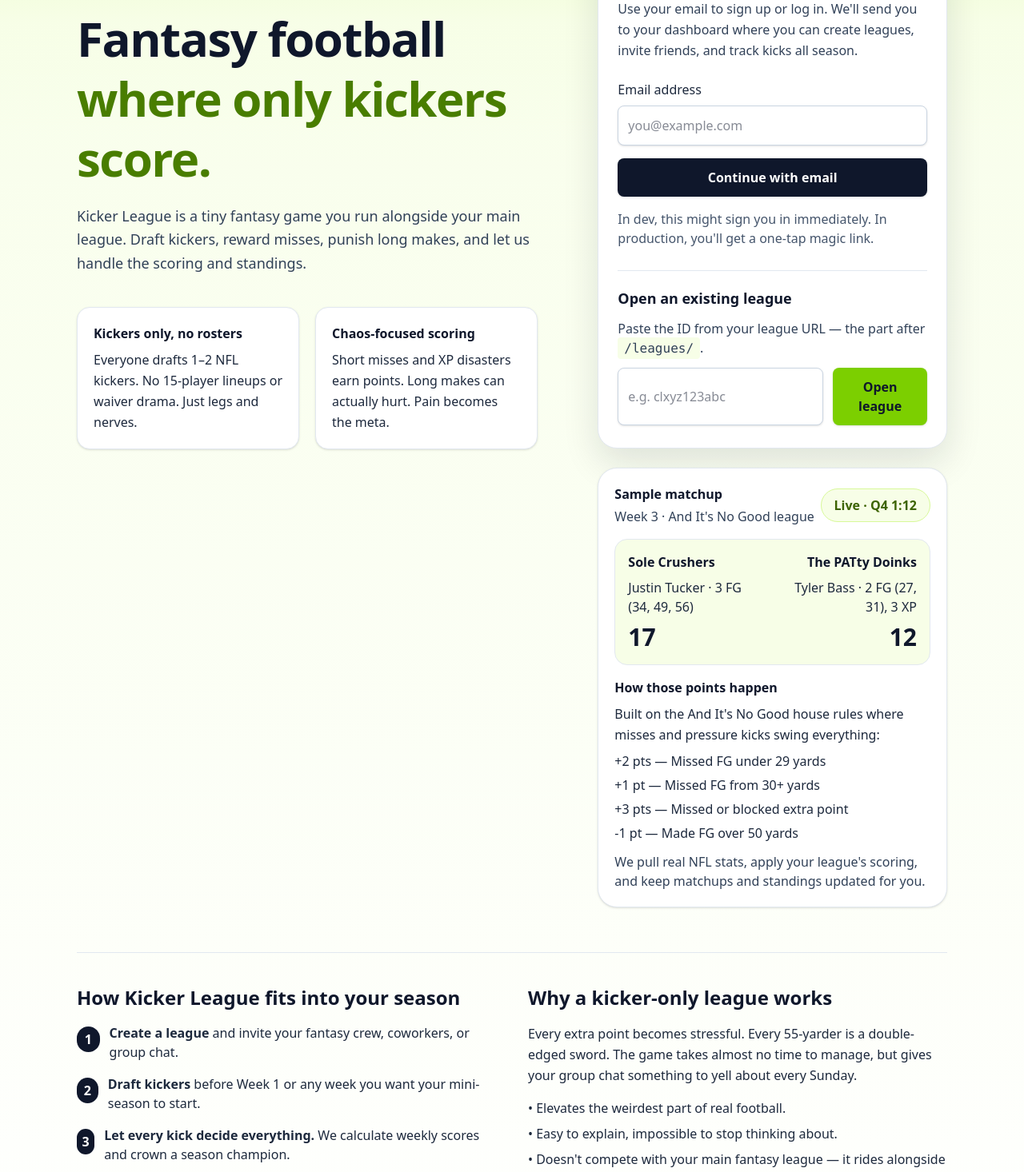
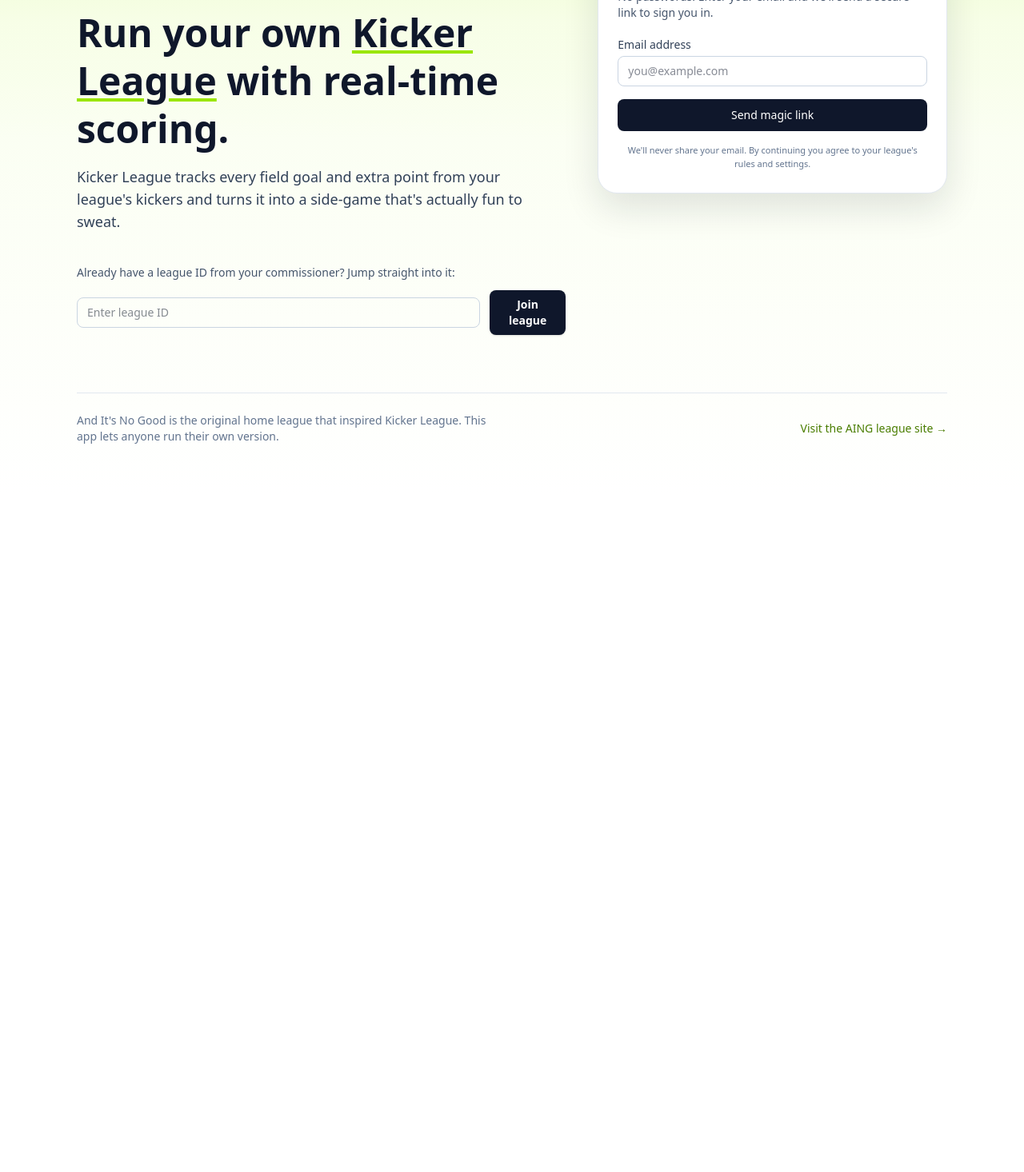
Before and after one commit to graphiclux/kicker-league, a Next.js app: page / in a window 1280 px wide. Shown: the part 260-1726 px from the top of the page at 80% size. After the commit the page ends 880 px from the top, so only its background shows below. Built offline with nearby package versions, Linux system fonts and the light colour scheme.

Commit message:
Polish landing auth flow and integrate safe callback + check-email redirect

```diff
--- a/src/app/page.tsx
+++ b/src/app/page.tsx
@@ -1,19 +1,53 @@
 "use client";
 
-import { FormEvent, useState } from "react";
+import { FormEvent, useState, useEffect } from "react";
 import Link from "next/link";
 import Image from "next/image";
+import { useRouter, useSearchParams } from "next/navigation";
 import { signIn } from "next-auth/react";
+import { getSafeCallbackUrl } from "@/lib/redirect";
 
-type AuthStatus = "idle" | "sending" | "error";
+type AuthStatus = "idle" | "sending" | "error" | "success";
+
+const ERROR_MESSAGES: Record<string, string> = {
+  Configuration:
+    "There is an issue with the sign-in configuration. Please try again later.",
+  Verification:
+    "This sign-in link is no longer valid. Please request a new magic link.",
+  AccessDenied:
+    "Access was denied. If you believe this is a mistake, please contact support.",
+  Default:
+    "We couldn’t start your sign-in. Please try again in a moment.",
+};
+
+function getErrorMessage(code?: string | null) {
+  if (!code) return null;
+  return ERROR_MESSAGES[code] || ERROR_MESSAGES.Default;
+}
 
 export default function Home() {
+  const router = useRouter();
+  const searchParams = useSearchParams();
+
   const [email, setEmail] = useState("");
   const [authStatus, setAuthStatus] = useState<AuthStatus>("idle");
   const [authError, setAuthError] = useState<string | null>(null);
 
   const [leagueIdInput, setLeagueIdInput] = useState("");
   const [msg, setMsg] = useState<string | null>(null);
+
+  const callbackUrlParam = searchParams.get("callbackUrl");
+  const callbackUrl = getSafeCallbackUrl(callbackUrlParam, "/dashboard");
+
+  const errorParam = searchParams.get("error");
+  const initialError = getErrorMessage(errorParam);
+
+  useEffect(() => {
+    if (initialError) {
+      setAuthError(initialError);
+      setAuthStatus("error");
+    }
+  }, [initialError]);
 
   async function handleAuth(e: FormEvent) {
     e.preventDefault();
@@ -24,15 +58,39 @@
     setMsg(null);
 
     try {
-      await signIn("email", {
-        email: email.trim(),
-        callbackUrl: "/dashboard",
-        redirect: true,
+      const trimmed = email.trim();
+
+      const res = await signIn("email", {
+        email: trimmed,
+        callbackUrl,
+        redirect: false,
       });
+
+      console.log("[Landing] signIn(email) result:", res);
+
+      if (!res) {
+        setAuthStatus("error");
+        setAuthError(ERROR_MESSAGES.Default);
+        return;
+      }
+
+      if (res.error) {
+        setAuthStatus("error");
+        setAuthError(getErrorMessage(res.error));
+        return;
+      }
+
+      // Success: show brief message then send to custom check-email page
+      setAuthStatus("success");
+      router.push(
+        `/auth/check-email?email=${encodeURIComponent(
+          trimmed
+        )}&callbackUrl=${encodeURIComponent(callbackUrl)}`
+      );
     } catch (err) {
       console.error("[Landing] signIn error", err);
       setAuthStatus("error");
-      setAuthError("We couldn’t start your sign-in. Please try again.");
+      setAuthError(ERROR_MESSAGES.Default);
     }
   }
 
@@ -70,7 +128,7 @@
               href="/login"
               className="hidden sm:inline-flex items-center rounded-full border border-slate-200 bg-white px-6 py-2 text-base font-semibold text-slate-800 shadow-sm hover:border-lime-400 hover:text-lime-700 transition-colors"
             >
-            Sign in
+              Dev sign in
             </Link>
           </div>
         </header>
@@ -85,279 +143,128 @@
             <section className="grid gap-10 lg:grid-cols-[minmax(0,1.4fr)_minmax(0,1fr)] items-start">
               {/* Left: big copy */}
               <div className="space-y-10">
-              <div className="inline-flex items-center gap-3 rounded-full bg-white/90 px-4 py-2 text-base font-semibold tracking-[0.18em] uppercase text-lime-800 border border-lime-300 shadow-sm">
+                <div className="inline-flex items-center gap-3 rounded-full bg-lime-100/70 px-4 py-2 text-[11px] tracking-[0.18em] uppercase text-lime-800 border border-lime-300 shadow-sm">
                   <span className="text-xl">🥾</span>
                   <span>Because kickers deserve their own league</span>
                 </div>
 
-              <div className="space-y-5">
-                <h1 className="text-4xl sm:text-5xl lg:text-6xl font-bold tracking-tight text-slate-900 leading-tight">
-                  Fantasy football
-                  <span className="block text-lime-700">
-                    where only kickers score.
-                  </span>
+                <div className="space-y-4">
+                  <h1 className="text-3xl sm:text-4xl md:text-5xl font-semibold leading-tight text-slate-900">
+                    Run your own{" "}
+                    <span className="underline decoration-lime-400 decoration-4 underline-offset-4">
+                      Kicker League
+                    </span>{" "}
+                    with real-time scoring.
                   </h1>
-                <p className="text-lg text-slate-700 max-w-xl leading-relaxed">
-                  Kicker League is a tiny fantasy game you run alongside your
-                  main league. Draft kickers, reward misses, punish long makes,
-                  and let us handle the scoring and standings.
+                  <p className="text-base sm:text-lg text-slate-700 max-w-xl">
+                    Kicker League tracks every field goal and extra point from
+                    your league&apos;s kickers and turns it into a side-game
+                    that&apos;s actually fun to sweat.
                   </p>
                 </div>
 
-              <div className="grid gap-5 text-base text-slate-800 sm:grid-cols-2 max-w-xl">
-                <div className="rounded-2xl border border-slate-200 bg-white px-5 py-5 shadow-sm">
-                  <p className="font-semibold text-slate-900 mb-2">
-                    Kickers only, no rosters
+                <div className="space-y-3">
+                  <p className="text-sm text-slate-600">
+                    Already have a league ID from your commissioner? Jump
+                    straight into it:
                   </p>
-                  <p className="leading-relaxed">
-                    Everyone drafts 1–2 NFL kickers. No 15-player lineups or
-                    waiver drama. Just legs and nerves.
+                  <form
+                    onSubmit={openLeague}
+                    className="flex flex-col gap-3 sm:flex-row sm:items-center"
+                  >
+                    <input
+                      type="text"
+                      value={leagueIdInput}
+                      onChange={(e) => setLeagueIdInput(e.target.value)}
+                      placeholder="Enter league ID"
+                      className="w-full rounded-lg border border-slate-300 px-3 py-2 text-sm focus:outline-none focus:ring-2 focus:ring-slate-900 focus:border-slate-900"
+                    />
+                    <button
+                      type="submit"
+                      className="inline-flex justify-center rounded-lg bg-slate-900 px-4 py-2 text-sm font-semibold text-white shadow-sm hover:bg-slate-800 transition-colors"
+                    >
+                      Join league
+                    </button>
+                  </form>
+                  {msg && (
+                    <p className="text-xs text-red-600 bg-red-50 border border-red-100 rounded-lg px-3 py-2 inline-block mt-1">
+                      {msg}
                     </p>
-                </div>
-                <div className="rounded-2xl border border-slate-200 bg-white px-5 py-5 shadow-sm">
-                  <p className="font-semibold text-slate-900 mb-2">
-                    Chaos-focused scoring
-                  </p>
-                  <p className="leading-relaxed">
-                    Short misses and XP disasters earn points. Long makes can
-                    actually hurt. Pain becomes the meta.
-                  </p>
-                </div>
+                  )}
                 </div>
               </div>
 
-            {/* Right: auth + sample matchup */}
-            <div className="space-y-6">
-              {/* Auth card */}
+              {/* Right: auth card */}
+              <aside className="w-full">
                 <div className="rounded-3xl border border-slate-200 bg-white px-6 py-7 shadow-[0_18px_45px_rgba(15,23,42,0.12)]">
-                <div className="space-y-3 mb-6">
-                  <h2 className="text-2xl font-semibold text-slate-900">
-                    Jump into your league hub
+                  <h2 className="text-xl font-semibold text-slate-900 mb-1">
+                    Sign in with a magic link
                   </h2>
-                  <p className="text-base text-slate-700 leading-relaxed">
-                    Use your email to sign up or log in. We&apos;ll send you to
-                    your dashboard where you can create leagues, invite friends,
-                    and track kicks all season.
+                  <p className="text-sm text-slate-600 mb-5">
+                    No passwords. Enter your email and we&apos;ll send a secure
+                    link to sign you in.
                   </p>
-                </div>
 
                   <form onSubmit={handleAuth} className="space-y-4">
-                  <div className="space-y-2">
+                    <div>
                       <label
                         htmlFor="email"
-                      className="block text-base font-medium text-slate-800"
+                        className="block text-sm font-medium text-slate-700 mb-1"
                       >
                         Email address
                       </label>
                       <input
                         id="email"
                         type="email"
+                        autoComplete="email"
                         required
                         value={email}
                         onChange={(e) => setEmail(e.target.value)}
+                        className="w-full rounded-lg border border-slate-300 px-3 py-2 text-sm focus:outline-none focus:ring-2 focus:ring-slate-900 focus:border-slate-900"
                         placeholder="you@example.com"
-                      className="w-full rounded-lg border border-slate-300 bg-white px-3 py-3 text-base text-slate-900 shadow-sm outline-none focus:ring-2 focus:ring-lime-500/80 focus:border-lime-400"
                       />
                     </div>
+
+                    {authError && (
+                      <div className="text-sm text-red-600 bg-red-50 border border-red-100 rounded-lg px-3 py-2">
+                        {authError}
+                      </div>
+                    )}
+
+                    {authStatus === "success" && !authError && (
+                      <div className="text-sm text-emerald-700 bg-emerald-50 border border-emerald-100 rounded-lg px-3 py-2">
+                        Check your email for a magic sign-in link.
+                      </div>
+                    )}
 
                     <button
                       type="submit"
                       disabled={authDisabled}
-                    className="w-full rounded-lg bg-slate-900 py-3 text-base font-semibold text-white shadow-sm hover:bg-slate-800 disabled:opacity-60 disabled:cursor-not-allowed transition-colors"
+                      className="w-full rounded-lg bg-slate-900 text-white text-sm font-medium py-2.5 disabled:opacity-60 disabled:cursor-not-allowed"
                     >
                       {authStatus === "sending"
-                      ? "Sending magic link..."
-                      : "Continue with email"}
+                        ? "Sending link..."
+                        : "Send magic link"}
                     </button>
 
-                  {msg && (
-                    <p className="text-base text-emerald-900 bg-emerald-50 border border-emerald-200 rounded-md px-3 py-2">
-                      {msg}
+                    <p className="text-[11px] text-slate-500 text-center">
+                      We&apos;ll never share your email. By continuing you agree
+                      to your league&apos;s rules and settings.
                     </p>
-                  )}
-
-                  {authError && (
-                    <p className="text-base text-amber-800 bg-amber-50 border border-amber-200 rounded-md px-3 py-2">
-                      {authError}
-                    </p>
-                  )}
-
-                  <p className="text-base text-slate-600">
-                    In dev, this might sign you in immediately. In production,
-                    you&apos;ll get a one-tap magic link.
-                  </p>
-
-                </form>
-
-                <div className="mt-7 pt-5 border-t border-slate-200 space-y-3">
-                  <h3 className="text-lg font-semibold text-slate-900">
-                    Open an existing league
-                  </h3>
-                  <p className="text-base text-slate-700">
-                    Paste the ID from your league URL &mdash; the part after{" "}
-                    <code className="rounded bg-lime-50 px-2 py-1 text-base">
-                      /leagues/
-                    </code>
-                    .
-                  </p>
-                  <form
-                    onSubmit={openLeague}
-                    className="flex flex-col gap-3 sm:flex-row"
-                  >
-                    <input
-                      type="text"
-                      value={leagueIdInput}
-                      onChange={(e) => setLeagueIdInput(e.target.value)}
-                      placeholder="e.g. clxyz123abc"
-                      className="flex-1 rounded-lg border border-slate-300 bg-white px-3 py-3 text-base text-slate-900 shadow-sm outline-none focus:ring-2 focus:ring-lime-500/80 focus:border-lime-400"
-                    />
-                    <button
-                      type="submit"
-                      className="inline-flex items-center justify-center rounded-lg bg-lime-500 px-5 py-3 text-base font-semibold text-slate-900 shadow-sm hover:bg-lime-400 transition-colors"
-                    >
-                      Open league
-                    </button>
                   </form>
                 </div>
-              </div>
-
-              {/* Sample matchup + scoring card */}
-              <div className="rounded-3xl border border-slate-200 bg-white px-5 py-5 shadow-sm">
-                <div className="flex items-center justify-between mb-4">
-                  <div className="space-y-1">
-                    <p className="text-base font-semibold text-slate-900">
-                      Sample matchup
-                    </p>
-                    <p className="text-base text-slate-700">
-                      Week 3 · And It&apos;s No Good league
-                    </p>
-                  </div>
-                  <div className="rounded-full bg-lime-50 px-4 py-2 text-base font-semibold text-lime-800 border border-lime-200">
-                    Live · Q4 1:12
-                  </div>
-                </div>
-
-                {/* Scoreboard */}
-                <div className="rounded-2xl border border-slate-200 bg-lime-50 px-4 py-4 mb-4">
-                  <div className="grid grid-cols-2 gap-6 items-end">
-                    <div className="space-y-2">
-                      <p className="text-base font-semibold text-slate-900">
-                        Sole Crushers
-                      </p>
-                      <p className="text-base text-slate-800">
-                        Justin Tucker · 3 FG (34, 49, 56)
-                      </p>
-                      <p className="text-3xl font-bold text-slate-900">17</p>
-                    </div>
-                    <div className="space-y-2 text-right">
-                      <p className="text-base font-semibold text-slate-900">
-                        The PATty Doinks
-                      </p>
-                      <p className="text-base text-slate-800">
-                        Tyler Bass · 2 FG (27, 31), 3 XP
-                      </p>
-                      <p className="text-3xl font-bold text-slate-900">12</p>
-                    </div>
-                  </div>
-                </div>
-
-                {/* Scoring explanation */}
-                <div className="space-y-2 mb-2">
-                  <p className="text-base font-semibold text-slate-900">
-                    How those points happen
-                  </p>
-                  <p className="text-base text-slate-800 leading-relaxed">
-                    Built on the And It&apos;s No Good house rules where misses
-                    and pressure kicks swing everything:
-                  </p>
-                </div>
-                <ul className="text-base text-slate-800 space-y-1.5 mb-3">
-                  <li>+2 pts — Missed FG under 29 yards</li>
-                  <li>+1 pt — Missed FG from 30+ yards</li>
-                  <li>+3 pts — Missed or blocked extra point</li>
-                  <li>-1 pt — Made FG over 50 yards</li>
-                </ul>
-                <p className="text-base text-slate-700">
-                  We pull real NFL stats, apply your league&apos;s scoring, and
-                  keep matchups and standings updated for you.
-                </p>
-              </div>
-            </div>
+              </aside>
             </section>
 
-          {/* Secondary section */}
-          <section className="grid gap-10 lg:grid-cols-2 border-t border-slate-200 pt-10">
-            <div className="space-y-4">
-              <h2 className="text-2xl font-semibold text-slate-900">
-                How Kicker League fits into your season
-              </h2>
-              <ol className="space-y-4 text-base text-slate-800">
-                <li className="flex gap-3">
-                  <span className="mt-1 inline-flex h-8 w-8 items-center justify-center rounded-full bg-slate-900 text-base font-semibold text-white">
-                    1
-                  </span>
-                  <span>
-                    <span className="font-semibold">Create a league</span> and
-                    invite your fantasy crew, coworkers, or group chat.
-                  </span>
-                </li>
-                <li className="flex gap-3">
-                  <span className="mt-1 inline-flex h-8 w-8 items-center justify-center rounded-full bg-slate-900 text-base font-semibold text-white">
-                    2
-                  </span>
-                  <span>
-                    <span className="font-semibold">Draft kickers</span> before
-                    Week 1 or any week you want your mini-season to start.
-                  </span>
-                </li>
-                <li className="flex gap-3">
-                  <span className="mt-1 inline-flex h-8 w-8 items-center justify-center rounded-full bg-slate-900 text-base font-semibold text-white">
-                    3
-                  </span>
-                  <span>
-                    <span className="font-semibold">
-                      Let every kick decide everything.
-                    </span>{" "}
-                    We calculate weekly scores and crown a season champion.
-                  </span>
-                </li>
-              </ol>
-            </div>
-
-            <div className="space-y-4">
-              <h2 className="text-2xl font-semibold text-slate-900">
-                Why a kicker-only league works
-              </h2>
-              <p className="text-base text-slate-800 leading-relaxed">
-                Every extra point becomes stressful. Every 55-yarder is a
-                double-edged sword. The game takes almost no time to manage, but
-                gives your group chat something to yell about every Sunday.
-              </p>
-              <ul className="space-y-2 text-base text-slate-800">
-                <li>• Elevates the weirdest part of real football.</li>
-                <li>• Easy to explain, impossible to stop thinking about.</li>
-                <li>
-                  • Doesn&apos;t compete with your main fantasy league — it
-                  rides alongside it as a side pot or chaos game.
-                </li>
-              </ul>
-            </div>
-          </section>
-
-          {msg && (
-            <div className="rounded-md border border-amber-200 bg-amber-50 px-4 py-3 text-base text-amber-900">
-              {msg}
-            </div>
-          )}
-
-          <footer className="border-t border-slate-200 pt-5 flex flex-col gap-3 sm:flex-row sm:items-center sm:justify-between">
-            <p className="text-base text-slate-600">
-              And It&apos;s No Good is the original private kicker-only league.
-              Kicker League is the app that lets anyone run their own version.
+            {/* Footer note */}
+            <footer className="border-t border-slate-200 pt-6 mt-4 flex flex-col gap-3 sm:flex-row sm:items-center sm:justify-between">
+              <p className="text-xs sm:text-sm text-slate-500 max-w-lg">
+                And It&apos;s No Good is the original home league that inspired
+                Kicker League. This app lets anyone run their own version.
               </p>
               <Link
                 href="https://anditsnogood.com"
-              className="text-base text-lime-700 hover:text-lime-800 underline underline-offset-4"
+                className="text-sm text-lime-700 hover:text-lime-800 underline underline-offset-4"
               >
                 Visit the AING league site →
               </Link>
```
Lines whose indentation alone changed are shown as unchanged.
